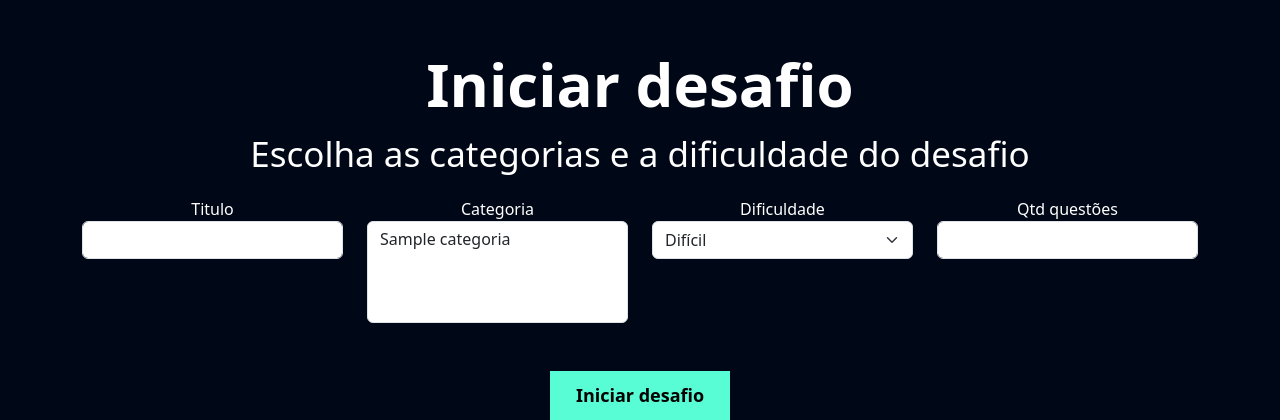
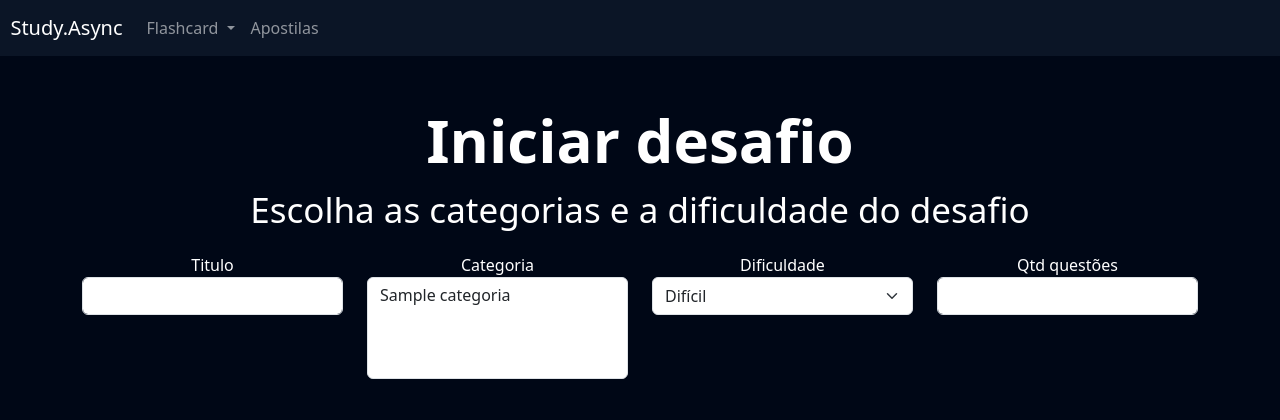
Before and after one commit to gylmonteiro/study_async, a Django app: page /flashcard/iniciar_desafio/ in a window 1280 px wide. Shown: the top 420 px of the page. Run offline with Django 5.2, Linux system fonts and the light colour scheme; tables that the repository leaves empty hold one stand-in row (values such as "Sample post").

Commit message:
add header in templates

```diff
--- a/flashcard/views.py
+++ b/flashcard/views.py
@@ -138,7 +138,8 @@ def listar_desafio(request):
 def desafio(request, id):
 
     desafio = Desafio.objects.get(id=id)
-
+    if not desafio.user == request.user:
+        raise Http404()
     if request.method == 'GET':
 
         acertos = desafio.flashcards.filter(respondido=True).filter(acertou=True).count()
--- a/templates/base.html
+++ b/templates/base.html
@@ -13,7 +13,10 @@
     {% block 'cabecalho' %} {% endblock %}
   </head>
   <body>
-    {% block 'conteudo' %}{% endblock %}
+    {% include "partials/header.html" %}
+    {% block 'conteudo' %}
+
+    {% endblock %}
     <script src="https://cdn.jsdelivr.net/npm/bootstrap@5.3.2/dist/js/bootstrap.bundle.min.js"></script>
     {% block 'script' %}{% endblock 'script' %}
   </body>
--- /dev/null
+++ b/templates/partials/header.html
@@ -0,0 +1,23 @@
+<nav style="background-color: var(--main-color)" class="navbar navbar-expand-lg navbar-dark">
+    <a class="navbar-brand" href="#">&nbsp&nbspStudy.Async</a>
+    <button class="navbar-toggler" type="button" data-toggle="collapse" data-target="#navbarNav" aria-controls="navbarNav" aria-expanded="false" aria-label="Toggle navigation">
+      <span class="navbar-toggler-icon"></span>
+    </button>
+    <div class="collapse navbar-collapse" id="navbarNav">
+      <ul class="navbar-nav">
+        <li class="nav-item dropdown">
+          <a class="nav-link dropdown-toggle" href="#" id="navbarDropdown" role="button" data-bs-toggle="dropdown" aria-expanded="false">
+            Flashcard
+          </a>
+          <ul class="dropdown-menu" aria-labelledby="navbarDropdown">
+            <li><a class="dropdown-item" href="{% url 'novo_flashcard' %}">Criar flashcard</a></li>
+            <li><a class="dropdown-item" href="{% url 'iniciar_desafio' %}">Iniciar desafio</a></li>
+            <li><a class="dropdown-item" href="{% url 'listar_desafio' %}">Listar desafio</a></li>
+          </ul>
+        </li>
+        <li class="nav-item">
+          <a class="nav-link" href="">Apostilas</a>
+        </li>
+      </ul>
+    </div>
+  </nav>
```
